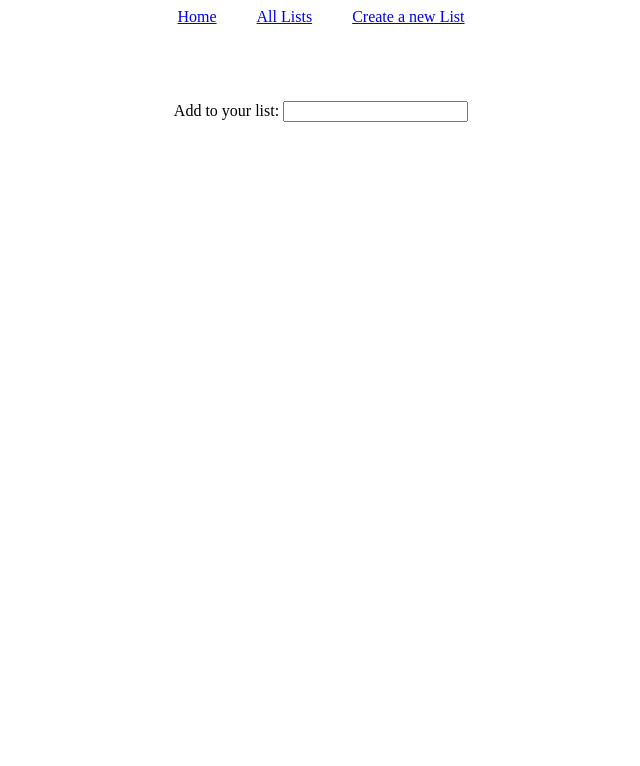
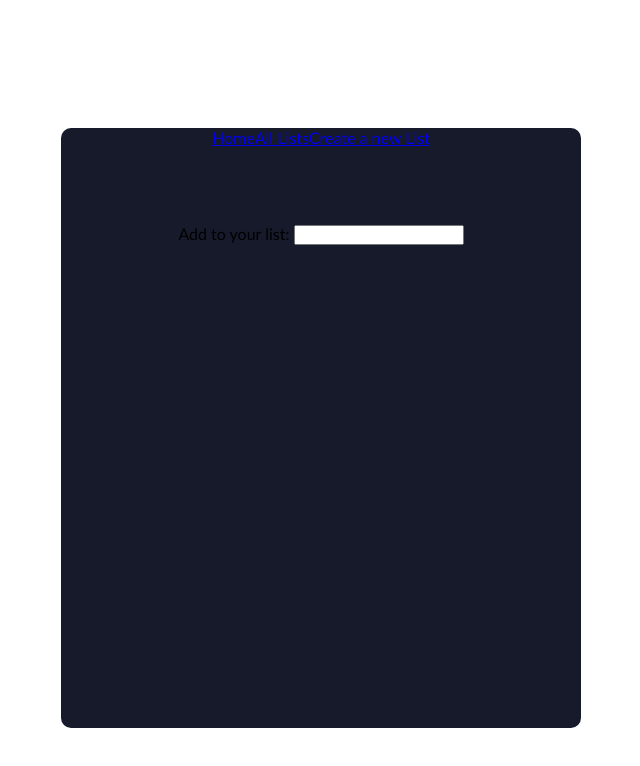
Before and after one commit to jesspesale/TodoTracker-hooks, a React (Create React App) app in the folder TodoTracker-frontend/: page /lists/1 in a window 1280 px wide. Shown: the top 766 px of the page, without its empty margins (319-959 px from the left). Built offline with nearby package versions, Linux system fonts and the light colour scheme.

Commit message:
added css for todo-title

```diff
--- a/TodoTracker-frontend/src/App.css
+++ b/TodoTracker-frontend/src/App.css
@@ -1,13 +1,36 @@
+*{
+  box-sizing: border-box;
+  margin: 0;
+  padding: 0;
+  font-family: 'Trebuchet MS', 'Lucida Sans Unicode', 'Lucida Grande',
+    'Lucida Sans', Arial, sans-serif;
+}
+
 .App {
   text-align: center;
+  display: flex;
+  flex-direction: column;
+  justify-content: start;
+  width: 520px;
+  min-height: 600px;
+  background: #161a2b;
+  text-align: center;
+  margin: 128px auto;
+  border-radius: 10px;
+  padding-bottom: 32px;
 }
 
-.nav{
+.nav-item{
   padding: 20px;
-   display: inline;
+  display: inline;
+  color: white;
+  font-size: 15px;
+  text-decoration: none;
+  margin: 10px;
+  font-weight: bold;
+}
 
-}
 .navbar{
   display: flex;
   justify-content: center;
-  }
+}
--- a/TodoTracker-frontend/src/components/Lists/List.js
+++ b/TodoTracker-frontend/src/components/Lists/List.js
@@ -11,7 +11,7 @@ export default function List({list}) {
 
   return (
     <div>
-      <h4>{list?.title}</h4>
+      <h4 className="todo-title">{list?.title}</h4>
       {list?.list_items.map((item) => {
         return (
           <div key={item.id}>
--- a/TodoTracker-frontend/src/components/Lists/Lists.css
+++ b/TodoTracker-frontend/src/components/Lists/Lists.css
@@ -1,6 +1,8 @@
-.list-link{
+.todo-title{
     text-decoration: none;
-    color:  blue;
+    font-size: 25px;
+    color: white;
+    margin: 20px;
 }
 
 .list-item{
```
